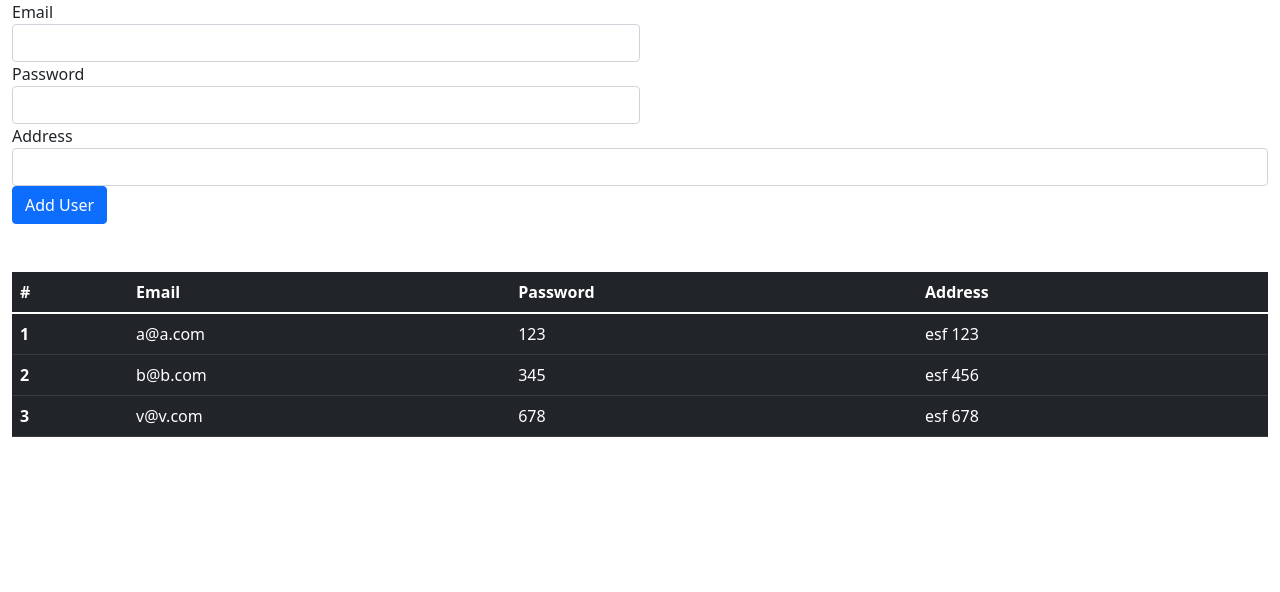
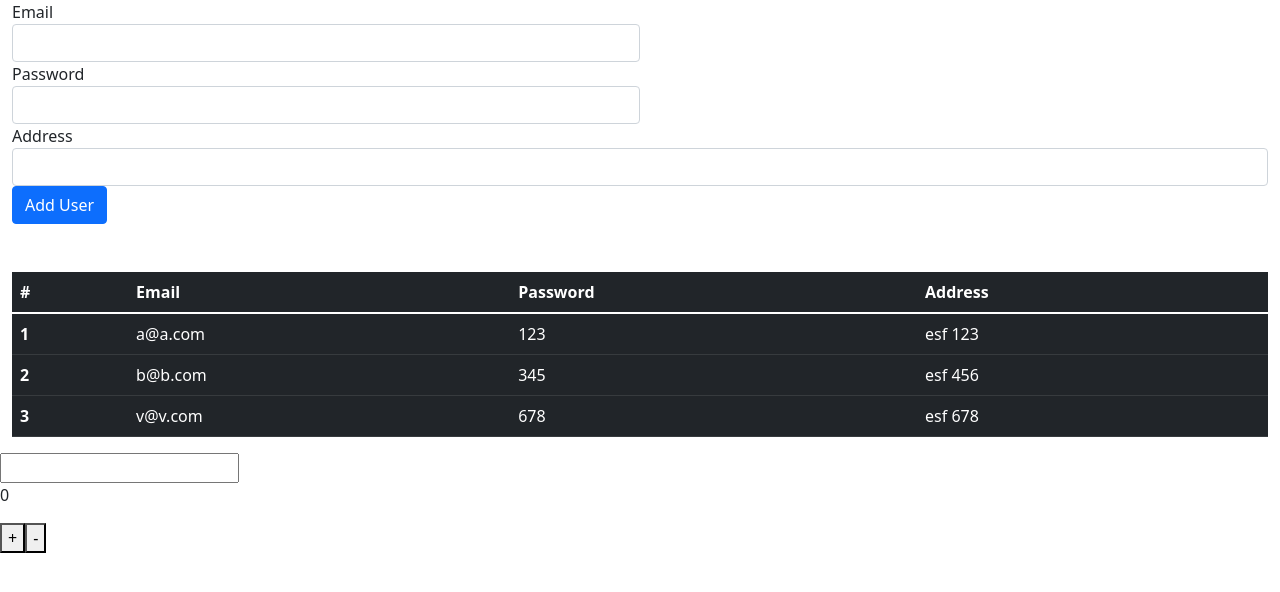
Before and after one commit to behrouznd/AngularSamplePractice, an Angular app: page / in a window 1280 px wide. Shown: the top 592 px of the page. Built offline with nearby package versions, Linux system fonts and the light colour scheme.

Commit message:
14001102

```diff
--- a/src/app/app.component.html
+++ b/src/app/app.component.html
@@ -8,3 +8,6 @@
   <app-star *ngFor="let rating of ratings" [rating]=rating (starClicked)="onStarClicked($event)"></app-star>
 </div>
 <app-decoupling></app-decoupling>
+<app-child1 #counter></app-child1>
+<button (click)="increamentMain()">+</button>
+<button (click)="decreamentMain()">-</button>
--- a/src/app/app.component.ts
+++ b/src/app/app.component.ts
@@ -1,4 +1,5 @@
-import { Component } from '@angular/core';
+import { Component, ViewChild } from '@angular/core';
+import { Child1Component } from './child1/child1.component';
 
 @Component({
   selector: 'app-root',
@@ -12,5 +13,19 @@ export class AppComponent {
 
   public onStarClicked(rating: number) {
     console.log(`The rating ${rating} is clicked`);
+
+  }
+
+  @ViewChild(Child1Component, { static: false }) private counterComponent: Child1Component | undefined;
+
+  increamentMain() {
+    console.log(this.counterComponent?.counter);
+    this.counterComponent?.increament();
+  }
+
+  decreamentMain() {
+    console.log(this.counterComponent?.counter);
+
+    this.counterComponent?.decreament();
   }
 }
--- a/src/app/app.module.ts
+++ b/src/app/app.module.ts
@@ -10,7 +10,8 @@ import { UsersComponent } from './users/users.component';
 import { StarComponent } from './star/star.component';
 import { DecouplingComponent } from './decoupling/decoupling.component';
 import { AdduserComponent } from './adduser/adduser.component';
-import { UsertableComponent } from './usertable/usertable.component'
+import { UsertableComponent } from './usertable/usertable.component';
+import { Child1Component } from './child1/child1.component'
 
 @NgModule({
   declarations: [
@@ -22,7 +23,8 @@ import { UsertableComponent } from './usertable/usertable.component'
     StarComponent,
     DecouplingComponent,
     AdduserComponent,
-    UsertableComponent
+    UsertableComponent,
+    Child1Component
   ],
   imports: [
     BrowserModule,
--- /dev/null
+++ b/src/app/child1/child1.component.html
@@ -0,0 +1,5 @@
+<p #username>{{name}} </p>
+<p>{{username.textContent}}</p>
+<input type="text" [(ngModel)]="name" />
+<br/>
+<p>{{counter}}</p>
--- /dev/null
+++ b/src/app/child1/child1.component.ts
@@ -0,0 +1,21 @@
+import { Component, OnInit } from '@angular/core';
+
+@Component({
+  selector: 'app-child1',
+  templateUrl: './child1.component.html',
+  styleUrls: ['./child1.component.css']
+})
+export class Child1Component implements OnInit {
+
+  name: string = "";
+  counter: number = 0;
+
+  increament() { this.counter++; }
+  decreament() { this.counter--; }
+
+  constructor() { }
+
+  ngOnInit(): void {
+  }
+
+}
```
Also changed, not shown: src/app/child1/child1.component.css (added), 1 other file (tests, documents, lock files or other folders).
